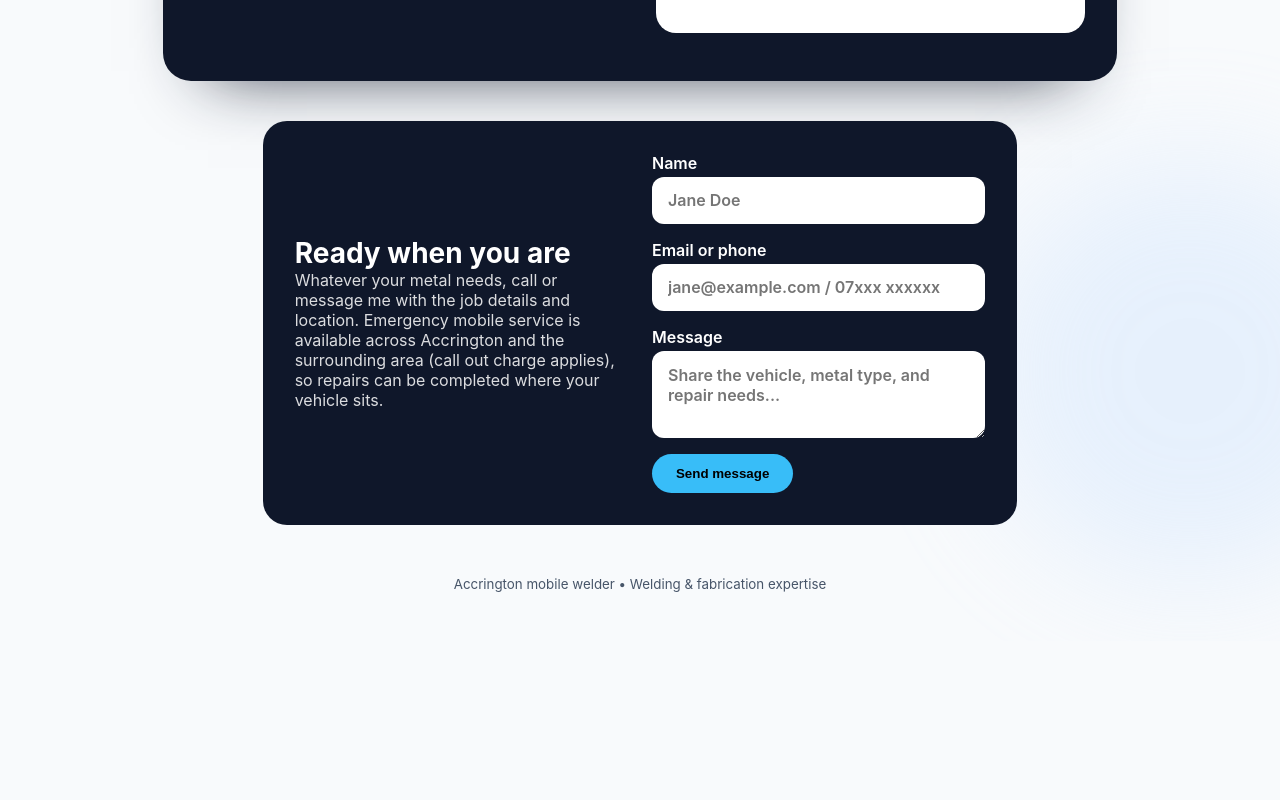
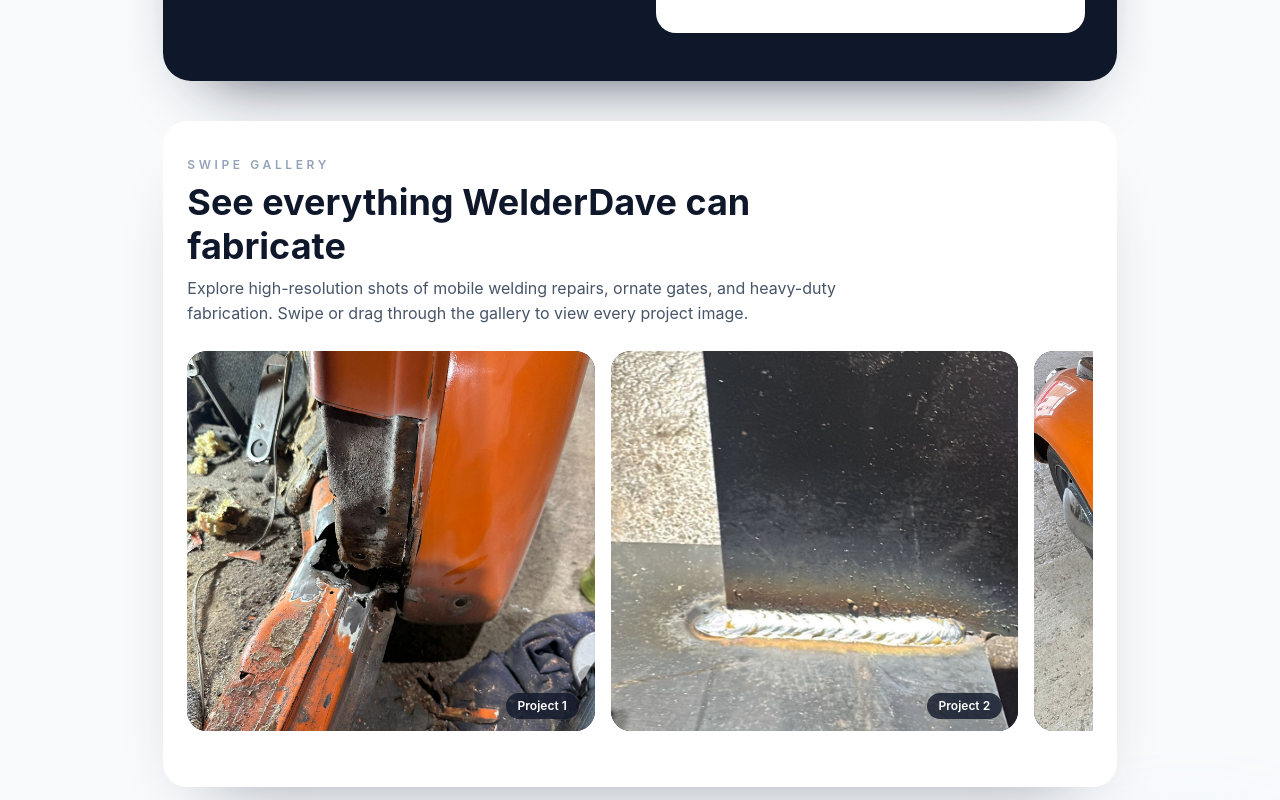
Before and after one commit to jenkinchris11/WelderDave, a Vue app in the folder vue-netlify/: page / in a window 1280 px wide. Shown: the part 1660-2460 px from the top of the page. Before the commit the page ends 2301 px from the top, so only its background shows below. Built offline with nearby package versions, Linux system fonts and the light colour scheme; grey boxes are pictures that could not be loaded.

Commit message:
feat: add swipeable gallery between reviews and contact

```diff
--- a/vue-netlify/src/App.vue
+++ b/vue-netlify/src/App.vue
@@ -3,6 +3,7 @@ import HeroSection from './components/HeroSection.vue';
 import FeatureGrid from './components/FeatureGrid.vue';
 import WorkShowcase from './components/WorkShowcase.vue';
 import GoogleReviews from './components/GoogleReviews.vue';
+import ImageGallery from './components/ImageGallery.vue';
 import ContactCard from './components/ContactCard.vue';
 </script>
 
@@ -33,6 +34,10 @@ import ContactCard from './components/ContactCard.vue';
 
       <section class="layout-grid__item layout-grid__item--reviews">
         <GoogleReviews />
+      </section>
+
+      <section class="layout-grid__item layout-grid__item--gallery">
+        <ImageGallery />
       </section>
 
       <section id="contact" class="layout-grid__item layout-grid__item--contact">
@@ -170,6 +175,10 @@ main.layout-grid {
     grid-column: 2 / span 10;
   }
 
+  .layout-grid__item--gallery {
+    grid-column: 2 / span 10;
+  }
+
   .layout-grid__item--contact {
     grid-column: 3 / span 8;
   }
--- /dev/null
+++ b/vue-netlify/src/components/ImageGallery.vue
@@ -0,0 +1,132 @@
+<script setup>
+const imageModules = import.meta.glob('../assets/*.jpg', {
+  eager: true,
+  import: 'default',
+});
+
+const galleryImages = Object.keys(imageModules)
+  .sort()
+  .map((path, index) => ({
+    src: imageModules[path],
+    alt: `WelderDave fabrication photo ${index + 1}`,
+  }));
+</script>
+
+<template>
+  <section class="gallery">
+    <header class="gallery__header">
+      <p class="eyebrow">Swipe Gallery</p>
+      <h3>See everything WelderDave can fabricate</h3>
+      <p>
+        Explore high-resolution shots of mobile welding repairs, ornate gates, and
+        heavy-duty fabrication. Swipe or drag through the gallery to view every project image.
+      </p>
+    </header>
+
+    <div class="gallery__viewport" aria-label="Swipeable gallery of WelderDave projects">
+      <div class="gallery__track">
+        <figure v-for="(image, index) in galleryImages" :key="image.src" class="gallery__item">
+          <img :src="image.src" :alt="image.alt" loading="lazy" />
+          <figcaption>Project {{ index + 1 }}</figcaption>
+        </figure>
+      </div>
+    </div>
+  </section>
+</template>
+
+<style scoped>
+.gallery {
+  background: white;
+  border-radius: 1.5rem;
+  padding: 2.25rem 1.5rem 2.75rem;
+  box-shadow: 0 35px 70px -45px rgba(15, 23, 42, 0.45);
+  display: flex;
+  flex-direction: column;
+  gap: 1.5rem;
+}
+
+.gallery__header {
+  max-width: 720px;
+}
+
+.gallery__header h3 {
+  font-size: clamp(1.6rem, 3vw, 2.25rem);
+  margin: 0.5rem 0;
+}
+
+.gallery__header p:last-of-type {
+  color: #475569;
+  line-height: 1.6;
+}
+
+.eyebrow {
+  font-size: 0.75rem;
+  letter-spacing: 0.3em;
+  text-transform: uppercase;
+  font-weight: 600;
+  color: #94a3b8;
+}
+
+.gallery__viewport {
+  overflow: hidden;
+  position: relative;
+}
+
+.gallery__track {
+  display: flex;
+  gap: 1rem;
+  overflow-x: auto;
+  scroll-snap-type: x mandatory;
+  -webkit-overflow-scrolling: touch;
+  padding-bottom: 0.75rem;
+}
+
+.gallery__track::-webkit-scrollbar {
+  height: 10px;
+}
+
+.gallery__track::-webkit-scrollbar-thumb {
+  background: #cbd5f5;
+  border-radius: 999px;
+}
+
+.gallery__item {
+  flex: 0 0 82%;
+  scroll-snap-align: center;
+  border-radius: 1.25rem;
+  overflow: hidden;
+  position: relative;
+  background: #0f172a;
+}
+
+@media (min-width: 768px) {
+  .gallery__item {
+    flex-basis: 45%;
+  }
+}
+
+.gallery__item img {
+  width: 100%;
+  height: 320px;
+  object-fit: cover;
+  display: block;
+}
+
+@media (min-width: 1024px) {
+  .gallery__item img {
+    height: 380px;
+  }
+}
+
+.gallery__item figcaption {
+  position: absolute;
+  bottom: 0.75rem;
+  right: 1rem;
+  padding: 0.35rem 0.75rem;
+  border-radius: 999px;
+  background: rgba(15, 23, 42, 0.8);
+  color: white;
+  font-size: 0.75rem;
+  font-weight: 600;
+}
+</style>
```
